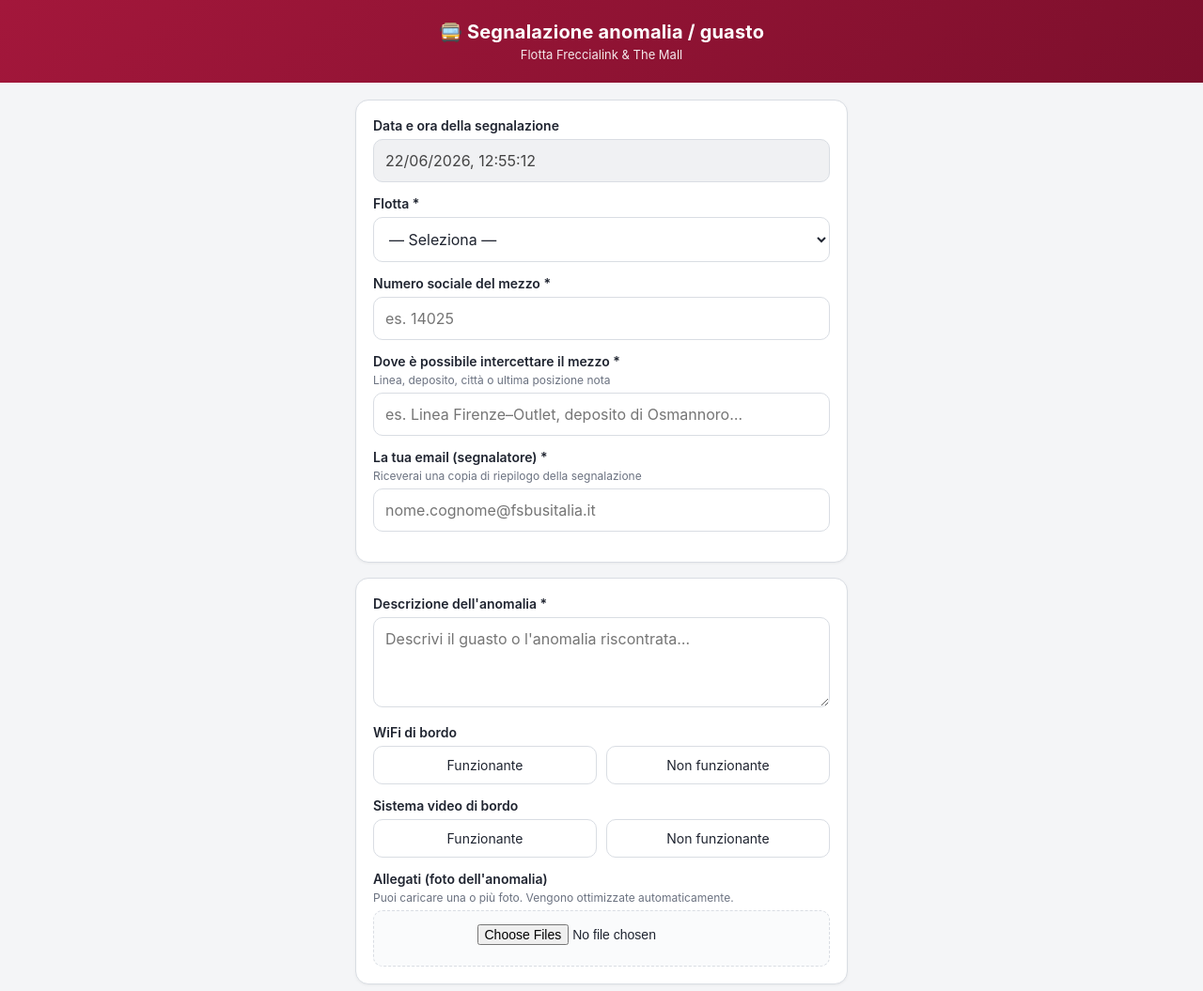
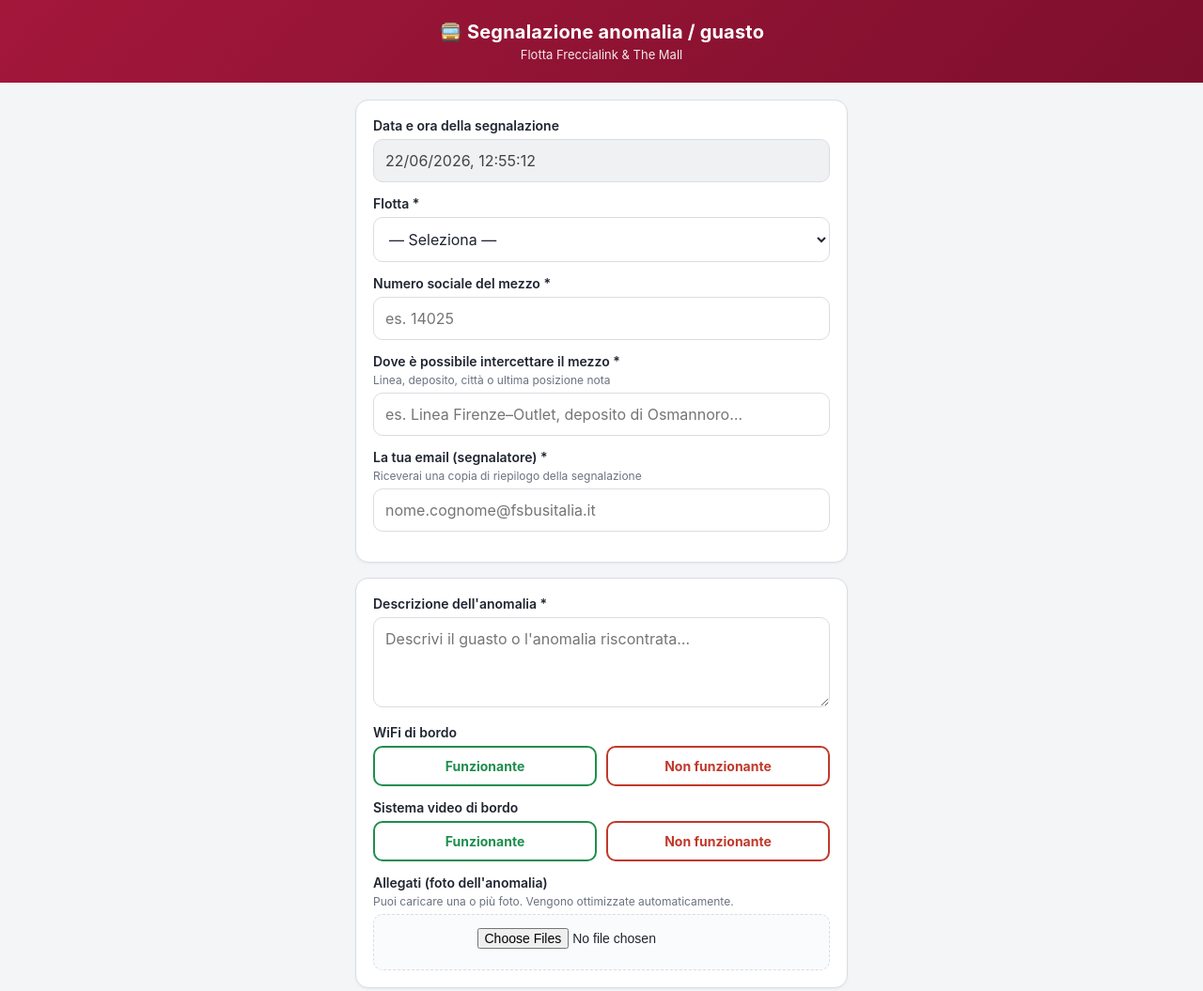
Before and after one commit to gvasta62/segnalazioni-flotta, a plain HTML site: page index.html in a window 1280 px wide. Shown: the top 1055 px of the page at 94% size. Drawn offline with Linux system fonts and the light colour scheme.

Commit message:
Pulsanti Funzionante (verde) / Non funzionante (rosso) sempre in grassetto
Co-Authored-By: Claude Opus 4.8 <noreply@anthropic.com>

```diff
--- a/index.html
+++ b/index.html
@@ -30,12 +30,16 @@
   input[readonly]{background:#f0f1f3;color:#444}
   textarea{min-height:96px;resize:vertical}
   .seg{display:flex;gap:10px}
-  .seg label{flex:1;border:1.5px solid var(--line);border-radius:10px;
+  .seg label{flex:1;border:2px solid var(--line);border-radius:10px;
              padding:11px 8px;text-align:center;font-size:14px;cursor:pointer;
-             background:#fff;user-select:none}
+             background:#fff;user-select:none;font-weight:700}
   .seg input{position:absolute;opacity:0;width:0;height:0}
-  .seg label.on-ok{border-color:var(--ok);background:#e9f7ee;color:var(--ok);font-weight:600}
-  .seg label.on-bad{border-color:var(--bad);background:#fdecec;color:var(--bad);font-weight:600}
+  /* colori fissi: Funzionante = verde grassetto, Non funzionante = rosso grassetto */
+  .seg label.ok{border-color:var(--ok);color:var(--ok)}
+  .seg label.no{border-color:var(--bad);color:var(--bad)}
+  /* stato selezionato: riempimento pieno per dare feedback */
+  .seg label.ok.sel{background:var(--ok);color:#fff}
+  .seg label.no.sel{background:var(--bad);color:#fff}
   .filebox{border:1.5px dashed var(--line);border-radius:10px;padding:14px;text-align:center;background:#fafbfc}
   .filebox input{font-size:14px}
   #fileList{font-size:13px;color:var(--muted);margin-top:8px;text-align:left}
@@ -106,16 +110,16 @@
         <label class="fld">
           <span class="lbl">WiFi di bordo</span>
           <div class="seg" id="seg-wifi">
-            <label><input type="radio" name="WiFi" value="Funzionante">Funzionante</label>
-            <label><input type="radio" name="WiFi" value="NON funzionante">Non funzionante</label>
+            <label class="ok"><input type="radio" name="WiFi" value="Funzionante">Funzionante</label>
+            <label class="no"><input type="radio" name="WiFi" value="NON funzionante">Non funzionante</label>
           </div>
         </label>
 
         <label class="fld">
           <span class="lbl">Sistema video di bordo</span>
           <div class="seg" id="seg-video">
-            <label><input type="radio" name="Sistema video" value="Funzionante">Funzionante</label>
-            <label><input type="radio" name="Sistema video" value="NON funzionante">Non funzionante</label>
+            <label class="ok"><input type="radio" name="Sistema video" value="Funzionante">Funzionante</label>
+            <label class="no"><input type="radio" name="Sistema video" value="NON funzionante">Non funzionante</label>
           </div>
         </label>
 
@@ -175,10 +179,9 @@
   function wireSeg(boxId){
     const box=document.getElementById(boxId);
     box.addEventListener("change",()=>{
-      box.querySelectorAll("label").forEach(l=>{l.classList.remove("on-ok","on-bad")});
+      box.querySelectorAll("label").forEach(l=>{l.classList.remove("sel")});
       const sel=box.querySelector("input:checked");
-      if(!sel) return;
-      sel.closest("label").classList.add(sel.value.startsWith("NON")?"on-bad":"on-ok");
+      if(sel) sel.closest("label").classList.add("sel");
     });
   }
   wireSeg("seg-wifi"); wireSeg("seg-video");
```
